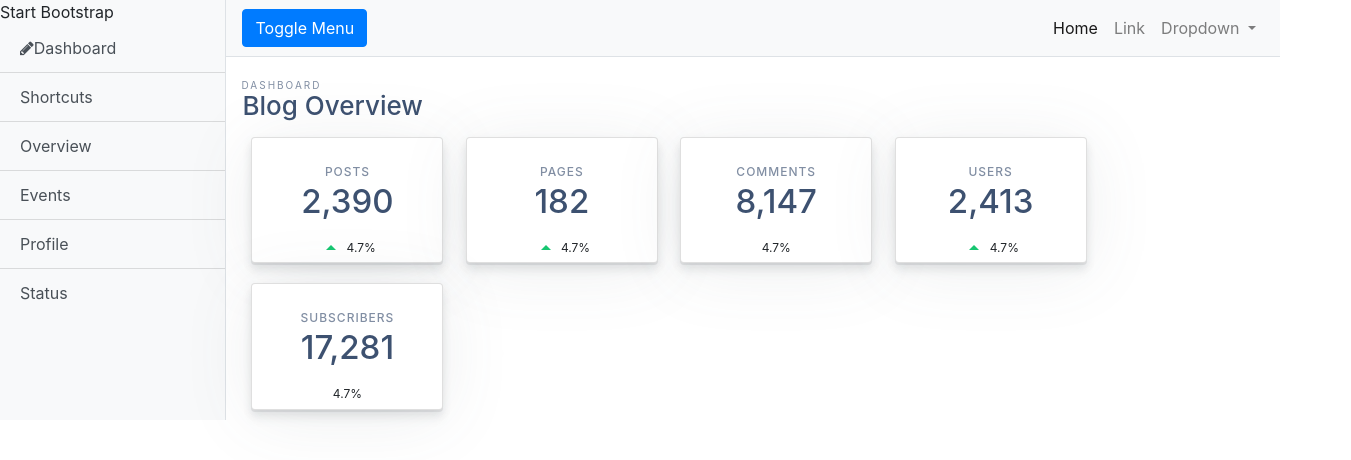
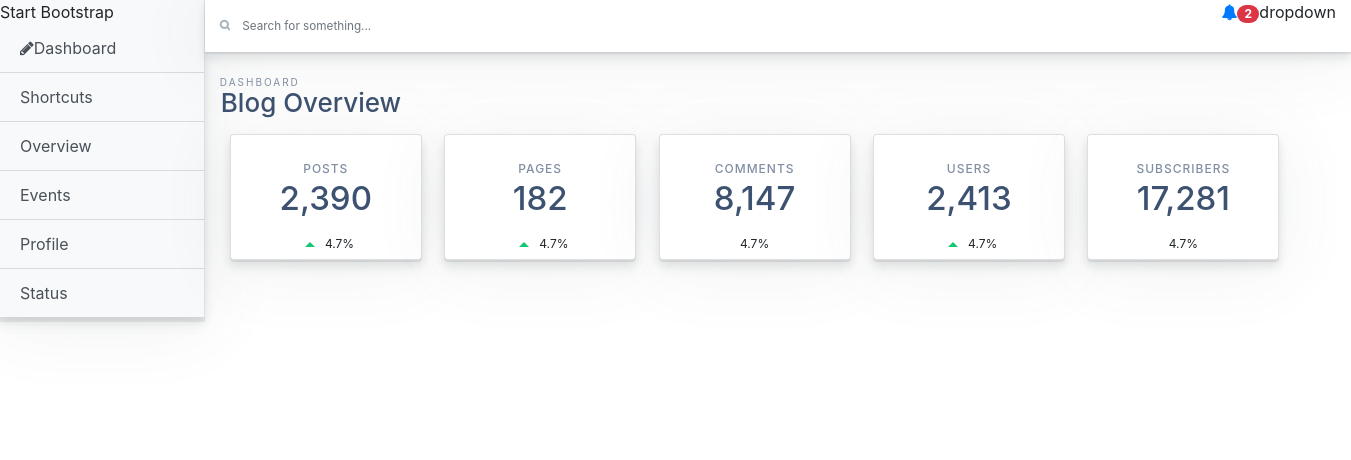
Before and after one commit to Velmurugan1401/dashboard-1, a website: page template/index.html in a window 1280 px wide. Shown: the whole page, 1351 px wide, since content can reach past the window. Drawn offline with nearby package versions, Linux system fonts and the light colour scheme.

Commit message:
dashboard

```diff
--- a/package.json
+++ b/package.json
@@ -18,6 +18,7 @@
   "homepage": "https://github.com/Velmurugan1401/Business-website#readme",
   "dependencies": {
     "boostrap": "^2.0.0",
-    "bootstrap": "^4.5.3"
+    "bootstrap": "^4.5.3",
+    "echarts": "^4.9.0"
   }
 }
--- a/template/index.html
+++ b/template/index.html
@@ -5,7 +5,7 @@
     <meta name="viewport" content="width=device-width, initial-scale=1.0">
     <title>Dashboard</title>
     <link rel="stylesheet" href="./style/style.css">
-    <link rel="stylesheet" href="../node_modules/bootstrap/dist/css/bootstrap.css">
+    <link rel="stylesheet" href="../node_modules/bootstrap/dist/css/bootstrap.min.css">
     <link rel="stylesheet" href="https://stackpath.bootstrapcdn.com/font-awesome/4.7.0/css/font-awesome.min.css" integrity="sha384-wvfXpqpZZVQGK6TAh5PVlGOfQNHSoD2xbE+QkPxCAFlNEevoEH3Sl0sibVcOQVnN" crossorigin="anonymous">
 </head>
 <body>
@@ -28,35 +28,32 @@
         <!-- Page Content -->
         <div id="page-content-wrapper">
 
-          <nav class="navbar navbar-expand-lg navbar-light bg-light border-bottom">
-            <button class="btn btn-primary" id="menu-toggle">Toggle Menu</button>
+         <div class="container-fluid header">
+           <div class="row header-one">
+             <!-- <div class="col-lg-8 searchengin col-md-4 col-sm-8">
+               <div class="search">
+                <i class="fa fa-search" aria-hidden="true"></i><input class="search1" type="text" placeholder="Searching for something...">
+                </div>
+             </div>
+             <div class="col-lg-1 bell col-md-4 col-sm-6">
+                 <a href="http://"><i class="fa fa-bell" aria-hidden="true"></i></a>
+             </div>
+             <div class="col-lg-2 face col-md-4 col-sm-6">
 
-            <button class="navbar-toggler" type="button" data-toggle="collapse" data-target="#navbarSupportedContent" aria-controls="navbarSupportedContent" aria-expanded="false" aria-label="Toggle navigation">
-              <span class="navbar-toggler-icon"></span>
-            </button>
+             </div> -->
+             <div class="input-group col-12 header-two">
+              <i class="fa fa-search s-icon" aria-hidden="true"></i><input type="text" class="form-control searchengin" placeholder="Search for something..." aria-label="Recipient's username with two button addons" aria-describedby="button-addon4">
+              <div class="input-group-append input-text-grp" id="button-addon4">
+                <a href="http://"><i class="fa fa-bell b-icon " aria-hidden="true"></i><span class="badge badge-pill badge-danger">2</span></a>
+                <div class="down">
+                  dropdown
+                </div>
+              </div>
+            </div>
 
-            <div class="collapse navbar-collapse" id="navbarSupportedContent">
-              <ul class="navbar-nav ml-auto mt-2 mt-lg-0">
-                <li class="nav-item active">
-                  <a class="nav-link" href="#">Home <span class="sr-only">(current)</span></a>
-                </li>
-                <li class="nav-item">
-                  <a class="nav-link" href="#">Link</a>
-                </li>
-                <li class="nav-item dropdown">
-                  <a class="nav-link dropdown-toggle" href="#" id="navbarDropdown" role="button" data-toggle="dropdown" aria-haspopup="true" aria-expanded="false">
-                    Dropdown
-                  </a>
-                  <div class="dropdown-menu dropdown-menu-right" aria-labelledby="navbarDropdown">
-                    <a class="dropdown-item" href="#">Action</a>
-                    <a class="dropdown-item" href="#">Another action</a>
-                    <div class="dropdown-divider"></div>
-                    <a class="dropdown-item" href="#">Something else here</a>
-                  </div>
-                </li>
-              </ul>
-            </div>
-          </nav>
+           </div>
+
+         </div>
 
           <div class="container-fluid dashboard">
             <div class="page-header row col-12 col-sm-4">
@@ -120,6 +117,10 @@
 
 
       </div>
+      <script src="../node_modules/echarts/dist/echarts.js"></script>
+      <script src="../node_modules/bootstrap/js/dist/dropdown.js"></script>
+      <script src="../node_modules/bootstrap/dist/js/bootstrap.js"></script>
+      <script src="../node_modules/bootstrap/js/dist/index.js"></script>
 
 </body>
 </html>
--- a/template/style/style.css
+++ b/template/style/style.css
@@ -3,11 +3,46 @@ body{
     background-color: rgb(245, 246, 248);
 
 }
-.navbar{
-    width: 100%;
+.header{
+    /* box-shadow: 0 2px 0 rgba(90,97,105,.11), 0 4px 8px rgba(90,97,105,.12), 0 10px 10px rgba(90,97,105,.06), 0 7px 70px rgba(90,97,105,.1) ; */
+  height: 3.35rem;
+
 }
+.header .header-one{
+    width: 110%;
+}
+.header .down{
+    /* height: 3.45rem;
+    background-color: #ffff;
+    box-shadow: 0 2px 0 rgba(90,97,105,.11), 0 4px 8px rgba(90,97,105,.12), 0 10px 10px rgba(90,97,105,.06), 0 7px 70px rgba(90,97,105,.1) ;
+border-left: 0.5px solid lightgrey; */
+
+}
+.header-two{
+
+    background-color: white;
+    box-shadow: 0 2px 0 rgba(90,97,105,.11), 0 4px 8px rgba(90,97,105,.12), 0 10px 10px rgba(90,97,105,.06), 0 7px 70px rgba(90,97,105,.1) ;
+
+}
+.input-group .searchengin{
+    height: 3.256rem;
+    border: none;
+    font-size: 0.7325rem;
+     color: #abb6bf;
+     box-shadow: none;
+}
+.input-group .s-icon{
+
+    margin-top: 20px;
+    font-weight: 700;
+    font-size: 0.7rem;
+    color: #abb6bf;
+}
+
 .side-nav{
-    width: 18%;
+    width: 16%;
+    box-shadow: 0 5px 0 rgba(90,97,105,.11), 0 4px 8px rgba(90,97,105,.12), 0 10px 10px rgba(90,97,105,.06), 0 7px 70px rgba(90,97,105,.1) ;
+
 }
 .dashboard{
     margin-top: 21px;
```
Also changed, not shown: 1 other file.
